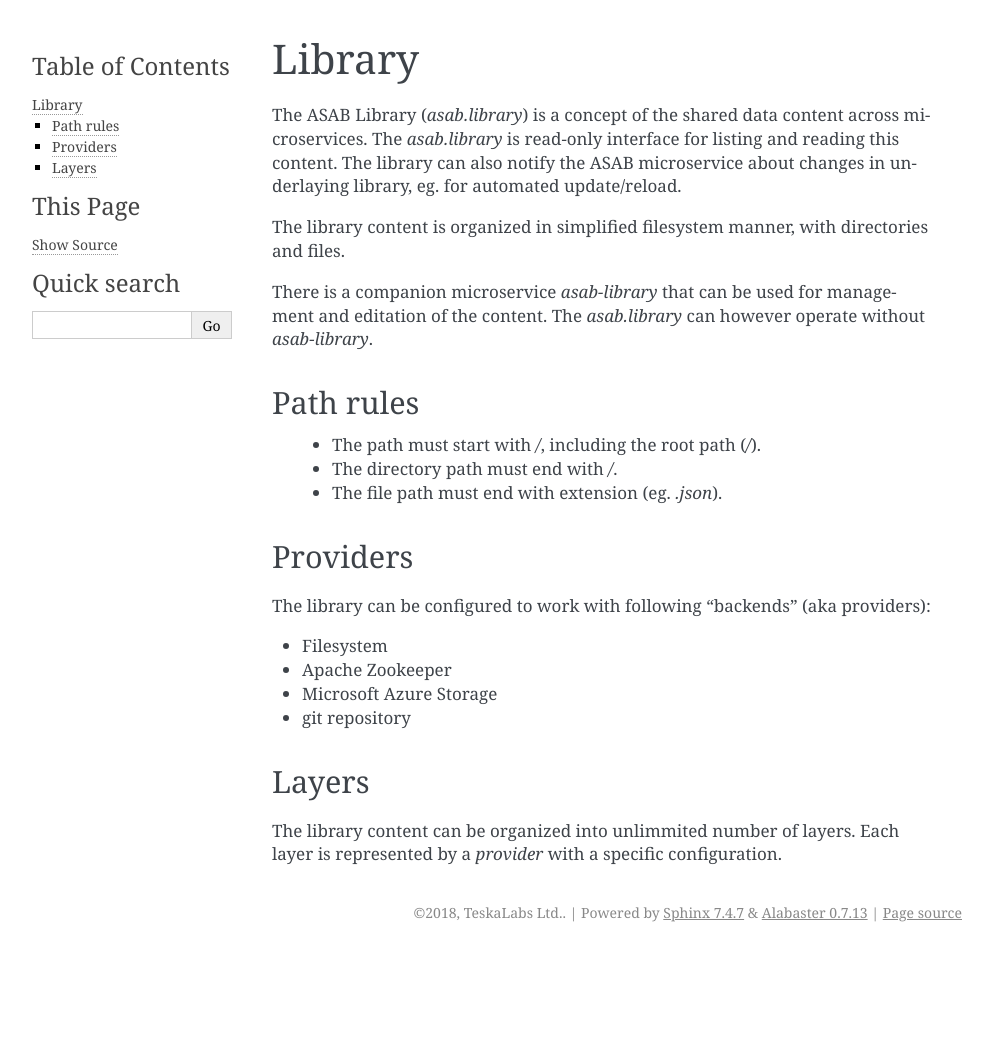
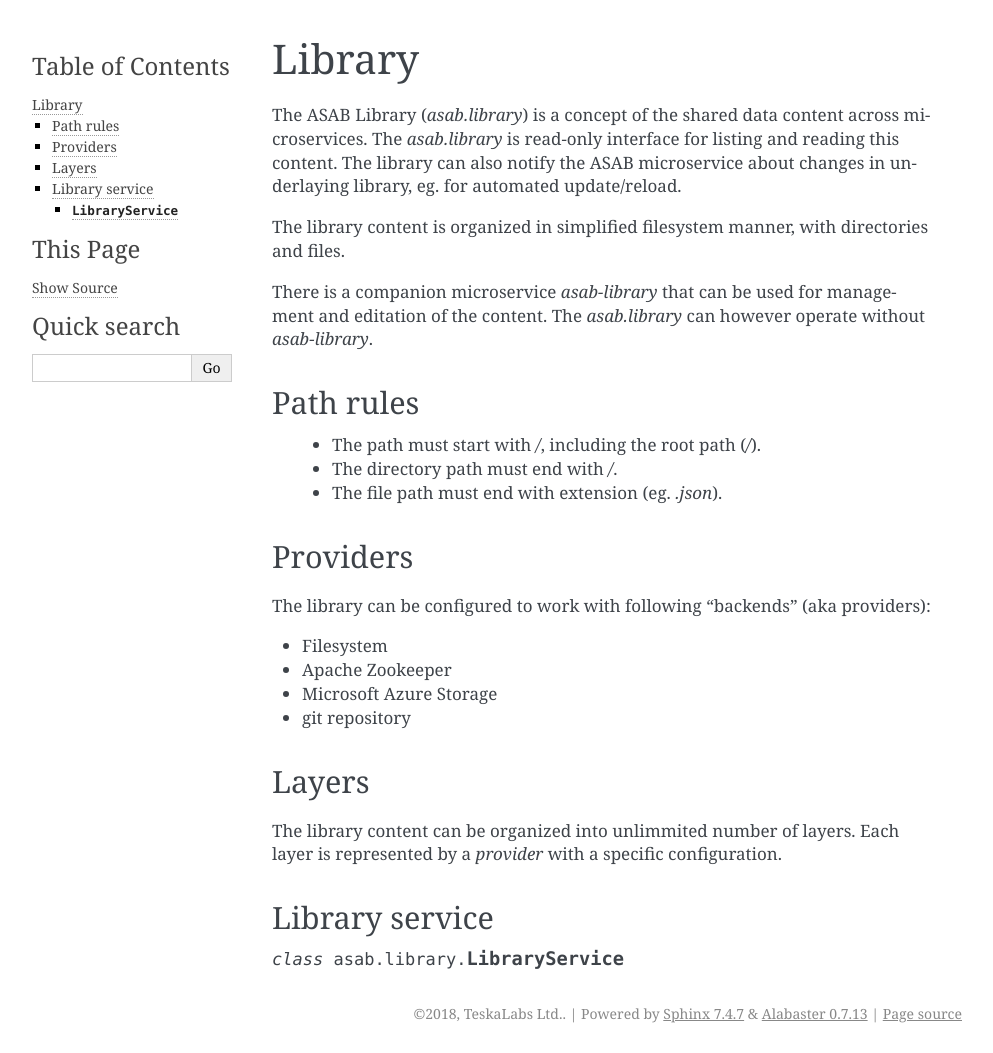
Before and after one commit to TeskaLabs/asab, a Sphinx documentation site: the page built from doc/asab/library.rst, in a window 1280 px wide. Shown: the whole page, without its empty margins (148-1141 px from the left). Built offline with Sphinx 7.4.7, drawn with Linux system fonts in a browser that asks for light colours; before the commit the page ends 952 px from its top, so only the background shows below that.

Commit message:
Work on the library documentation.

```diff
--- a/doc/asab/library.rst
+++ b/doc/asab/library.rst
@@ -38,3 +38,9 @@ Layers
 
 The library content can be organized into unlimmited number of layers.
 Each layer is represented by a `provider` with a specific configuration.
+
+
+Library service
+---------------
+
+.. py:class:: LibraryService
--- a/doc/index.rst
+++ b/doc/index.rst
@@ -35,8 +34,8 @@ contain the root `toctree` directive.
    asab/pubsub
    asab/service
    asab/module
-
    asab/various
+   asab/library
 
 .. toctree::
    :maxdepth: 2
```
Also changed, not shown: other parts of doc/index.rst (+0 -1 lines).
